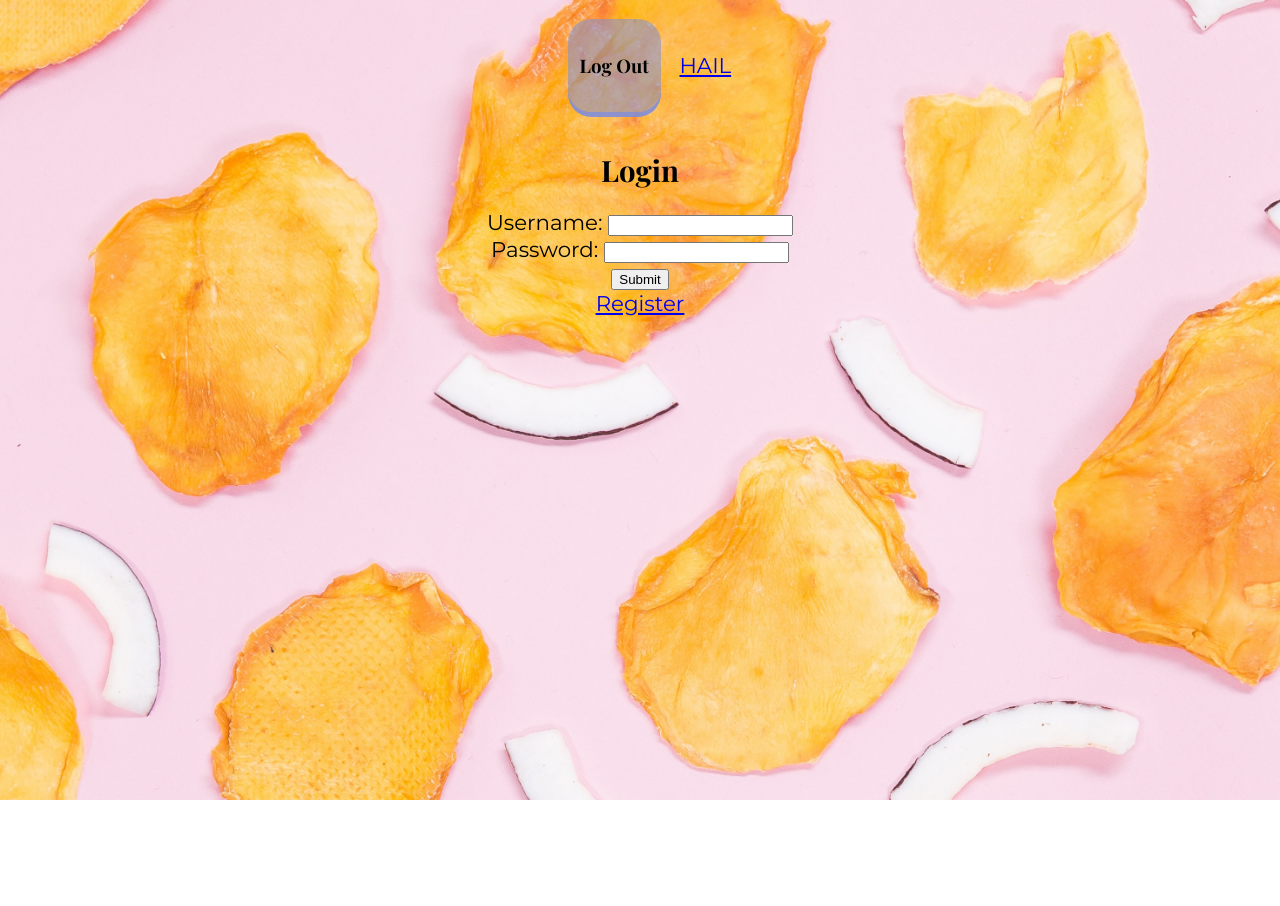
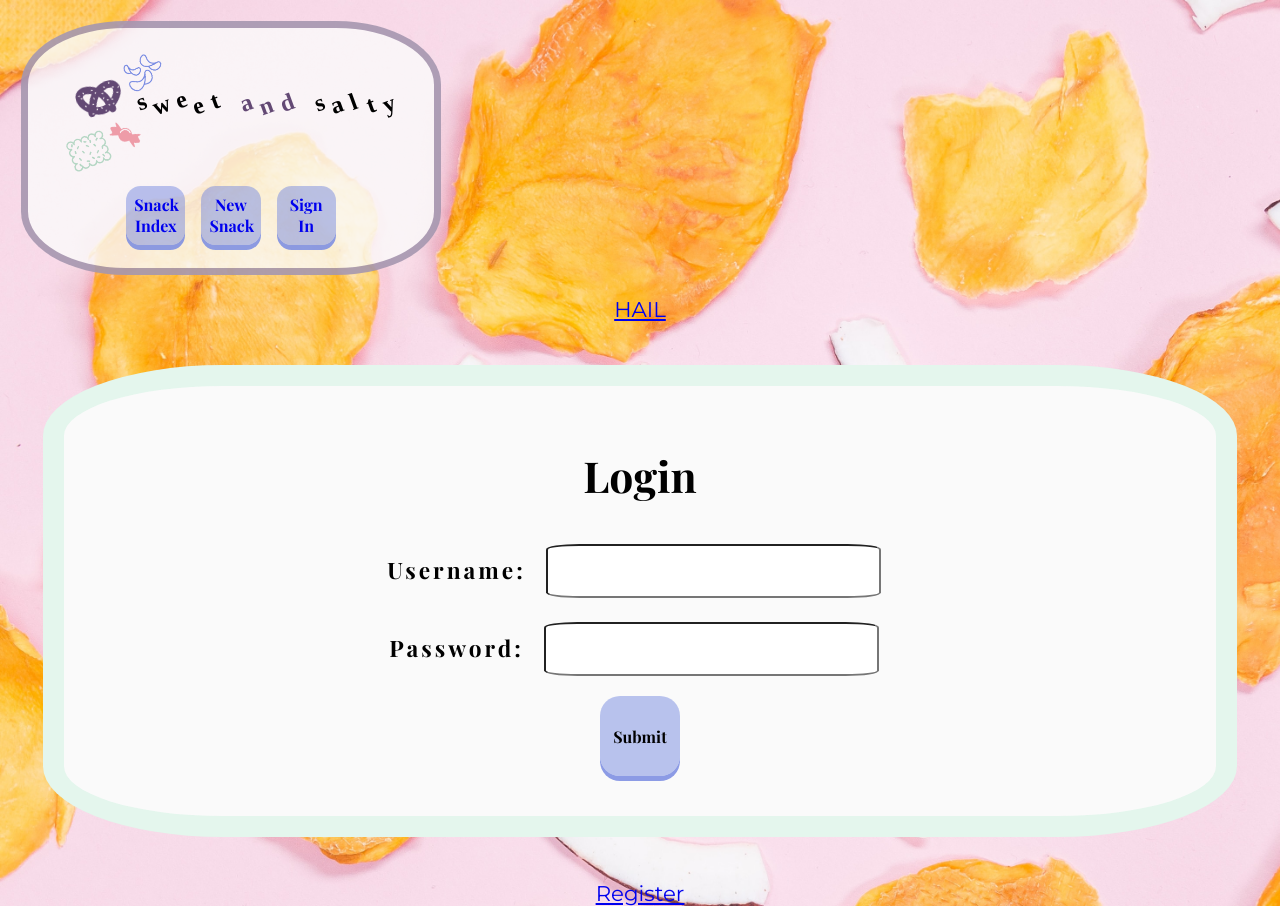
Before and after one commit to afhare/sweet-n-salty-frontend, a React (Create React App) app: page /login in a window 1280 px wide. Before the commit the page ends 800 px from the top, so only its background shows below. Built offline with nearby package versions, Linux system fonts and the light colour scheme; no server answers.

Commit message:
Built NavBar, About Page, Snack view page minor edits

```diff
--- a/src/App.css
+++ b/src/App.css
@@ -20,10 +20,6 @@ h1,h2,h3,h4,h5,h6{
   font-family: 'Playfair Display', sans-serif;
 }
 
-h1{
-  font-size: 22pt;
-}
-
 ul li {
   padding: .5em 1em;
 }
@@ -32,6 +28,24 @@ hr{
   border-color: #ffffff;
   color: #ffffff;
 }
+
+/* NavBar Styling */
+.nav-bar{
+  margin: 1em;
+  padding: 1.2em .5em .7em .5em;
+  width: 30%;
+  background-color: rgba(250, 250, 250, 0.8);
+  border: 7px solid rgba(99, 73, 116, .5);
+  border-radius: 25%;
+}
+
+.navLogo > img{
+  transition: all .2s ease-in-out;
+}
+.navLogo > img:hover{
+  transform: scale(1.15);
+ }
+/* NavBar Styling Ends */
 
 /* Snacks Styling */
 .snacks{
@@ -169,10 +183,100 @@ button:active {
   transform: translateY(3px);
 }
 
+.button {
+  height: 2.7em;
+  width:2.7em;
+	display: inline-block;
+	margin: .5em;
+  padding: .5em;
+  border-radius: 25%;
+	border: none;
+	background-color: rgba(121, 139, 226, 0.5);
+  color: inherit;
+  font-family: 'Playfair Display', serif;
+  font-size: 12pt;
+  position: sticky;
+  z-index: 1;
+  transition: all .2s ease-in-out;
+  box-shadow: 0 5px 0 rgba(121, 139, 226, 0.85);
+  cursor: pointer;
+}
+
+.button:hover{
+  transform: scale(1.15);
+ }
+
+ .button:active {
+   box-shadow: 0 2px 0 rgba(121, 139, 226, 0.85);
+   transform: translateY(3px);
+ }
+
 /* Button Styling End */
 
 
-/* Form Styling */
+/* Login Form Styling */
+.login-form{
+  margin: 2em;
+  padding: 1.5em;
+  border-radius:15%;
+  border: 1em solid rgba(215,243,229,0.61);
+  background:rgba(250,250,250);
+}
+
+.login-form input{
+  border-radius: 10%;
+  margin: .5em;
+  width: 30%;
+  height: 2em;
+  font-size: 18pt;
+}
+
+.login-form > label {
+  font-family: 'Playfair Display', serif;
+  font-size: 17pt;
+  letter-spacing: 3px;
+}
+
+.login-form input[type='submit']{
+    height: 5em;
+    width:5em;
+    display: inline-block;
+    margin: .5em;
+    padding: .5em;
+    border-radius: 25%;
+    border: none;
+    background-color: rgba(121, 139, 226, 0.5);
+    color: inherit;
+    font-family: 'Playfair Display', serif;
+    font-size: 12pt;
+    position: relative;
+    z-index: 1;
+    transition: all .2s ease-in-out;
+    box-shadow: 0 5px 0 rgba(121, 139, 226, 0.85);
+    cursor: pointer;
+}
+
+.login-form input[type='submit']:hover{
+  transform: scale(1.15);
+ }
+
+ .login-form input[type='submit']:active {
+   box-shadow: 0 2px 0 rgba(121, 139, 226, 0.85);
+   transform: translateY(3px);
+ }
+/* Login Form Styling Ends */
+
+/* About Page Styling */
+.about{
+  margin: 7em;
+  padding: 2em;
+  border-radius:15%;
+  border: 1em solid rgba(215,243,229,0.61);
+  background:rgba(250,250,250);
+}
+/* About Page Styling Ends */
+
+/* Snack Form Styling */
 .new-snack-form, .edit-snack-form{
   margin: 10em;
   padding: 1.5em;
@@ -230,6 +334,7 @@ button:active {
   padding: 0px;
   height: 3em;
 }
+
 .snack-ingredient{
   list-style-position: inside;
   list-style-type: none;
@@ -280,36 +385,6 @@ button:active {
 }
 /* Form Styling End */
 
-/* .App-logo {
-  animation: App-logo-spin infinite 20s linear;
-  height: 40vmin;
-  pointer-events: none;
-}
-
-.App-header {
-  background-color: #282c34;
-  min-height: 100vh;
-  display: flex;
-  flex-direction: column;
-  align-items: center;
-  justify-content: center;
-  font-size: calc(10px + 2vmin);
-  color: white;
-}
-
-.App-link {
-  color: #61dafb;
-}
-
-@keyframes App-logo-spin {
-  from {
-    transform: rotate(0deg);
-  }
-  to {
-    transform: rotate(360deg);
-  }
-} */
-
 /* <a style="background-color:black;color:white;text-decoration:none;padding:4px 6px;font-family:-apple-system, BlinkMacSystemFont, &quot;San Francisco&quot;, &quot;Helvetica Neue&quot;, Helvetica, Ubuntu, Roboto, Noto, &quot;Segoe UI&quot;, Arial, sans-serif;font-size:12px;font-weight:bold;line-height:1.2;display:inline-block;border-radius:3px" href="https://unsplash.com/@charlesdeluvio?utm_medium=referral&amp;utm_campaign=photographer-credit&amp;utm_content=creditBadge" target="_blank" rel="noopener noreferrer" title="Download free do whatever you want high-resolution photos from Charles 🇵🇭"><span style="display:inline-block;padding:2px 3px"><svg xmlns="http://www.w3.org/2000/svg" style="height:12px;width:auto;position:relative;vertical-align:middle;top:-2px;fill:white" viewBox="0 0 32 32"><title>unsplash-logo</title><path d="M10 9V0h12v9H10zm12 5h10v18H0V14h10v9h12v-9z"></path></svg></span><span style="display:inline-block;padding:2px 3px">Charles 🇵🇭</span></a> */
 
 /* <a style="background-color:black;color:white;text-decoration:none;padding:4px 6px;font-family:-apple-system, BlinkMacSystemFont, &quot;San Francisco&quot;, &quot;Helvetica Neue&quot;, Helvetica, Ubuntu, Roboto, Noto, &quot;Segoe UI&quot;, Arial, sans-serif;font-size:12px;font-weight:bold;line-height:1.2;display:inline-block;border-radius:3px" href="https://unsplash.com/@creativeexchange?utm_medium=referral&amp;utm_campaign=photographer-credit&amp;utm_content=creditBadge" target="_blank" rel="noopener noreferrer" title="Download free do whatever you want high-resolution photos from The Creative Exchange"><span style="display:inline-block;padding:2px 3px"><svg xmlns="http://www.w3.org/2000/svg" style="height:12px;width:auto;position:relative;vertical-align:middle;top:-2px;fill:white" viewBox="0 0 32 32"><title>unsplash-logo</title><path d="M10 9V0h12v9H10zm12 5h10v18H0V14h10v9h12v-9z"></path></svg></span><span style="display:inline-block;padding:2px 3px">The Creative Exchange</span></a> */
--- a/src/App.js
+++ b/src/App.js
@@ -8,6 +8,8 @@ import Register from './components/Register';
 import Login from './components/Login';
 import SnackViewContainer from './containers/SnackViewContainer';
 import Api from './services/api';
+import Navbar from './components/NavBar';
+import About from './components/About'
 
 class App extends React.Component {
   constructor(props){
@@ -113,11 +115,14 @@ class App extends React.Component {
   render(){
     return (
       <div className="App">
-        <button onClick={this.logoutUser}> Log Out</button>
+        <Navbar
+          user={this.state.user}
+          handleLogout={() => this.logoutUser()}
+        />
         {localStorage.getItem("user") ?  <Redirect to='/snacks' /> :<Redirect to='/login' />}
         <Link to="/new_snack">HAIL</Link>
-
         <Switch>
+          <Route exact path='/' component={About}/>
           <Route exact path="/login" render={(routeProps) => {
               return <Login {...routeProps} getUser={this.getUser}/>
             }} />
--- /dev/null
+++ b/src/components/About.js
@@ -0,0 +1,18 @@
+import React from 'react';
+
+const About = () => {
+    return (
+        <div className='about'>
+            <h3>Sweet and Salty</h3>
+            <p>Need a snack, but unsure what to eat? <strong>Sweet and Salty</strong> is here to help! </p>
+            <p>We've compiled a register of popular snack mix ingredients,</p>
+            <p>where you can mix and match to jumpstart your next sweet (or salty!) treat. </p>
+            <p>Users can view snacks they've created, as well as mixes that others have created to inspire and satisfy the next snack fix.</p>
+            <p>If your favorite snack mix ingredient is not listed, fear not!</p>
+            <p>Users can add ingredients to the register when building a new snack recipe, or editing one of their existing recipes.</p>
+            <h3>Snack on!</h3>
+        </div>
+    )
+}
+
+export default About;
--- a/src/components/Login.js
+++ b/src/components/Login.js
@@ -45,7 +45,7 @@ class Login extends React.Component {
   render(){
     return (
       <div>
-      <form onSubmit={this.handleSubmit}>
+      <form className='login-form' onSubmit={this.handleSubmit}>
         <h1>Login</h1>
           <label>Username: </label>
           <input onChange={this.handleChange} type="text" name="username" value={this.state.username}/>
--- /dev/null
+++ b/src/components/NavBar.js
@@ -0,0 +1,37 @@
+import React from 'react';
+import { Link, withRouter } from 'react-router-dom';
+import logo from '../logo-complete.svg'
+
+const Navbar = props => {
+  return (
+    <div className='nav-bar'>
+        <div className='navLogo'>
+            <Link to="/" className="item">
+                <div className='navLogo'><img src={logo} alt='Sweet and Salty Snacks' /></div>
+            </Link>
+        </div>
+      <div>
+      <Link to="/snacks" className="item">
+            <div className="button">Snack Index</div>
+        </Link>
+        <Link to="/new_snacks" className="item">
+            <div className="button">New Snack</div>
+        </Link>
+        {
+          props.user ?
+            <a className="item" onClick={() => {
+              props.handleLogout()
+              props.history.push('/login')
+            }}>
+            <div className="button">Log out</div>
+          </a>
+          :
+          <Link to="/login" className="item">
+            <div className="button">Sign In</div>
+          </Link>
+        }
+      </div>
+    </div>
+  );
+};
+export default withRouter(Navbar);
--- a/src/containers/SnackViewContainer.js
+++ b/src/containers/SnackViewContainer.js
@@ -63,7 +63,7 @@ class SnackViewContainer extends React.Component {
         return (
 
             <div className='view-snack-container'>
-              <p>{this.props.snack ? this.state.owner: null}'s Pantry</p>
+              <h2>{this.props.snack ? `${this.state.owner}'s Pantry`: 'The Snack Pantry'}</h2>
                <h3>{this.props.snack ? this.props.snack.name : null}</h3>
                <br />
                {this.props.snack ? this.sweetOrSalty(): null}
```
